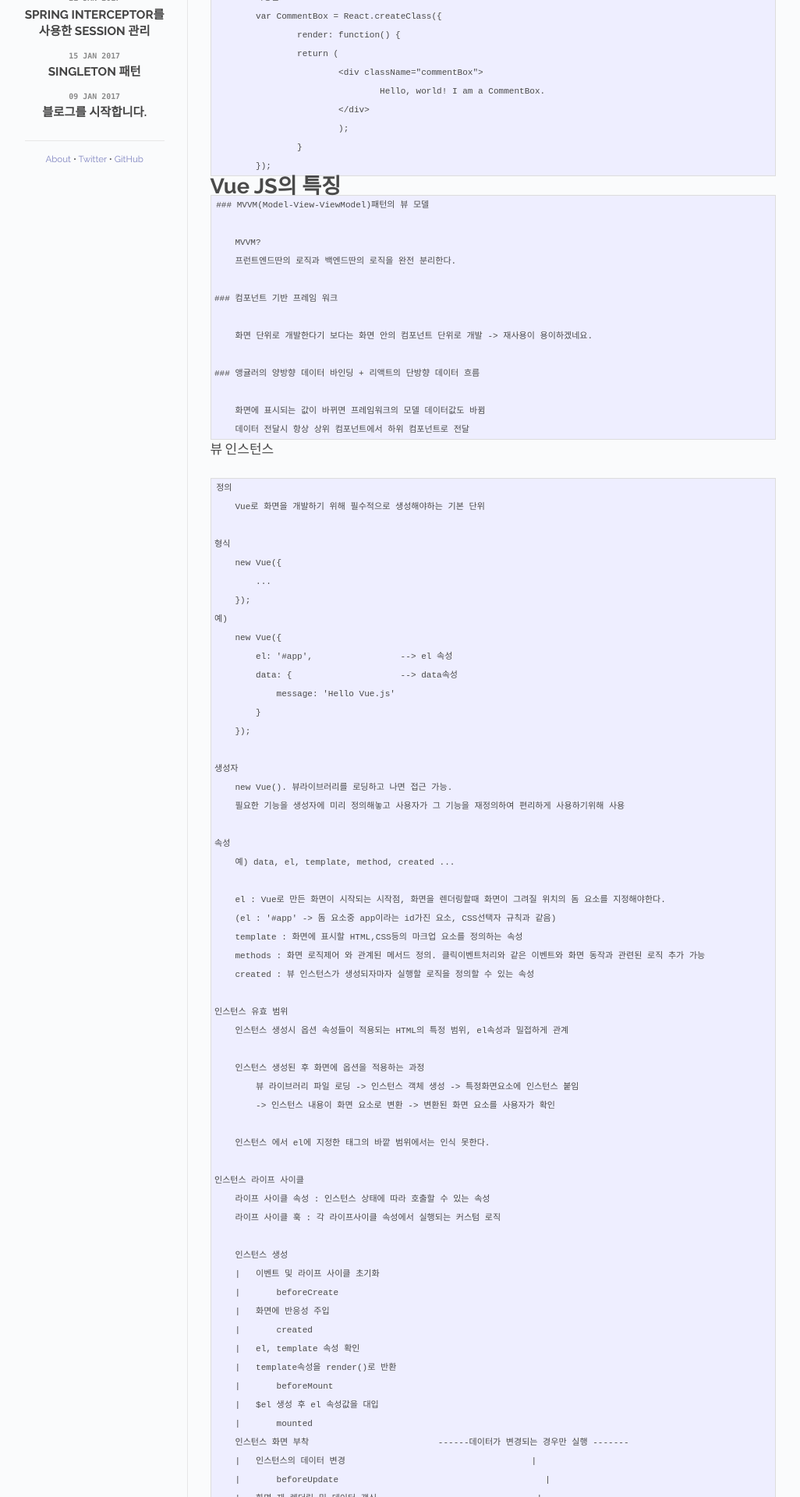
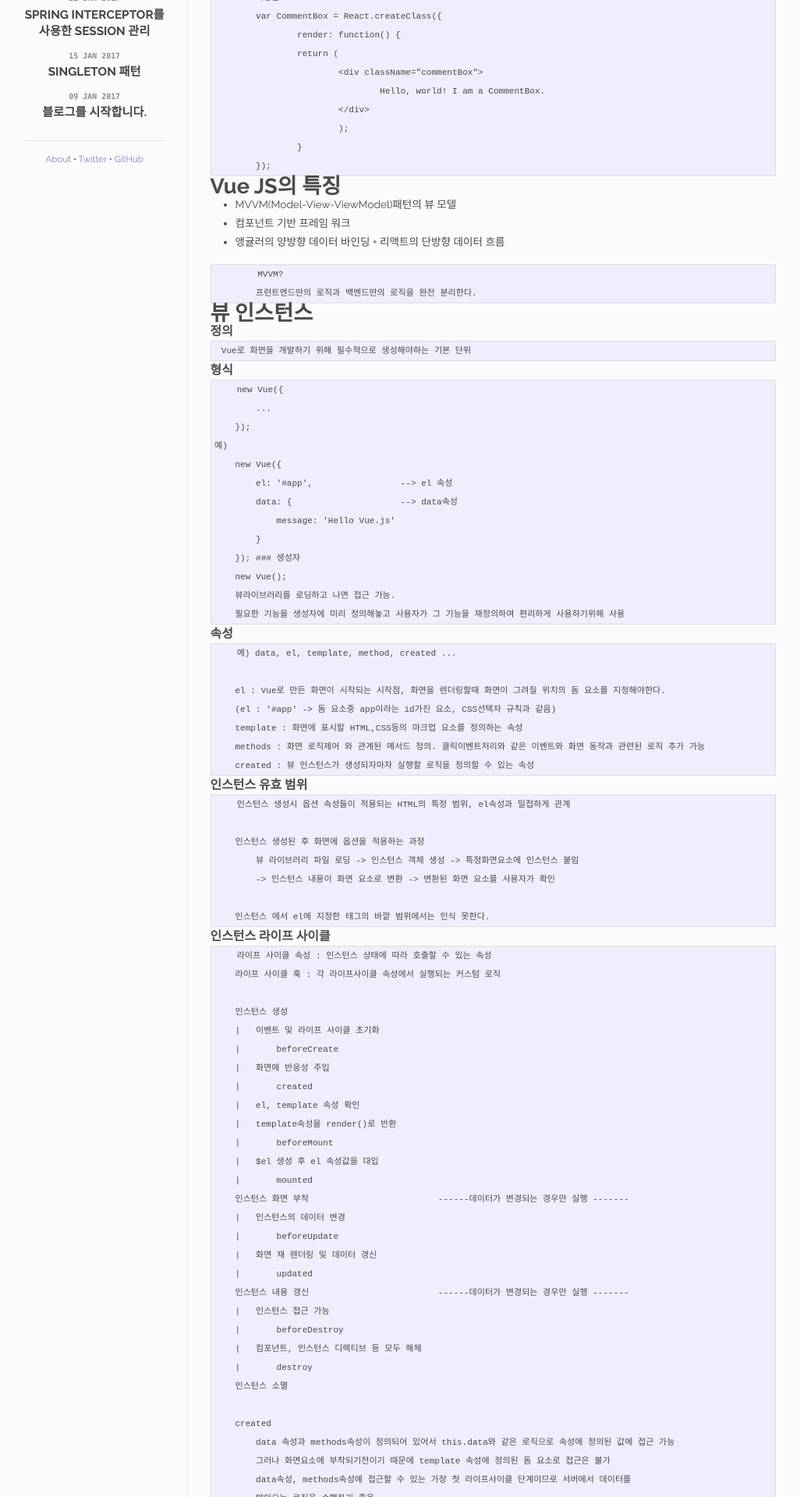
Before and after one commit to ParkJeHyun/ParkJeHyun.github.io, a Jekyll site: the page built from _posts/2018-12-17-VueJS 1~3장.md, in a window 1280 px wide. Shown: the part 849-2769 px from the top of the page at 78% size, without its empty margins (118-1144 px from the left). Built offline with Jekyll 4.4.1, drawn with Linux system fonts in a browser that asks for light colours; comment, search, counter and statistics services are not loaded; some of the changed text lies outside the part shown.

Commit message:
Update 2018-12-17-VueJS 1~3장.md
내용 수정

````diff
--- a/_posts/2018-12-17-VueJS 1~3장.md
+++ b/_posts/2018-12-17-VueJS 1~3장.md
@@ -30,27 +30,21 @@
 
 # Vue JS의 특징
 
-    ### MVVM(Model-View-ViewModel)패턴의 뷰 모델
+* MVVM(Model-View-ViewModel)패턴의 뷰 모델
+* 컴포넌트 기반 프레임 워크
+* 앵귤러의 양방향 데이터 바인딩 + 리액트의 단방향 데이터 흐름
 
+```
         MVVM?
         프런트엔드딴의 로직과 백엔드딴의 로직을 완전 분리한다.
+```
 
-    ### 컴포넌트 기반 프레임 워크
+# 뷰 인스턴스
 
-        화면 단위로 개발한다기 보다는 화면 안의 컴포넌트 단위로 개발 -> 재사용이 용이하겠네요.
+### 정의
+     Vue로 화면을 개발하기 위해 필수적으로 생성해야하는 기본 단위
 
-    ### 앵귤러의 양방향 데이터 바인딩 + 리액트의 단방향 데이터 흐름
-
-        화면에 표시되는 값이 바뀌면 프레임워크의 모델 데이터값도 바뀜
-        데이터 전달시 항상 상위 컴포넌트에서 하위 컴포넌트로 전달
-
-
-뷰 인스턴스
-
-    정의
-        Vue로 화면을 개발하기 위해 필수적으로 생성해야하는 기본 단위
-
-    형식
+### 형식
         new Vue({
             ...
         });
@@ -61,12 +55,12 @@
                 message: 'Hello Vue.js'
             }
         });
-
-    생성자
-        new Vue(). 뷰라이브러리를 로딩하고 나면 접근 가능.
+### 생성자
+        new Vue();
+        뷰라이브러리를 로딩하고 나면 접근 가능.
         필요한 기능을 생성자에 미리 정의해놓고 사용자가 그 기능을 재정의하여 편리하게 사용하기위해 사용
 
-    속성
+### 속성
         예) data, el, template, method, created ...
 
         el : Vue로 만든 화면이 시작되는 시작점, 화면을 렌더링할때 화면이 그려질 위치의 돔 요소를 지정해야한다.
@@ -75,7 +69,7 @@
         methods : 화면 로직제어 와 관계된 메서드 정의. 클릭이벤트처리와 같은 이벤트와 화면 동작과 관련된 로직 추가 가능
         created : 뷰 인스턴스가 생성되자마자 실행할 로직을 정의할 수 있는 속성
 
-    인스턴스 유효 범위
+### 인스턴스 유효 범위
         인스턴스 생성시 옵션 속성들이 적용되는 HTML의 특정 범위, el속성과 밀접하게 관계
 
         인스턴스 생성된 후 화면에 옵션을 적용하는 과정
@@ -84,7 +78,7 @@
 
         인스턴스 에서 el에 지정한 태그의 바깥 범위에서는 인식 못한다.
 
-    인스턴스 라이프 사이클
+### 인스턴스 라이프 사이클
         라이프 사이클 속성 : 인스턴스 상태에 따라 호출할 수 있는 속성
         라이프 사이클 훅 : 각 라이프사이클 속성에서 실행되는 커스텀 로직
 
@@ -99,10 +93,10 @@
         |   $el 생성 후 el 속성값을 대입
         |       mounted
         인스턴스 화면 부착                         ------데이터가 변경되는 경우만 실행 -------
-        |   인스턴스의 데이터 변경                                    |
-        |       beforeUpdate                                        |
-        |   화면 재 렌더링 및 데이터 갱신                               |
-        |       updated                                             |
+        |   인스턴스의 데이터 변경
+        |       beforeUpdate
+        |   화면 재 렌더링 및 데이터 갱신
+        |       updated
         인스턴스 내용 갱신                         ------데이터가 변경되는 경우만 실행 -------
         |   인스턴스 접근 가능
         |       beforeDestroy
@@ -140,7 +134,7 @@
             데이터의 변경 후에 화면 제어 관련된 로직 추가하기 좋음.
             이 단계에서 데이터 값을 변경하게 되면 무한루프에 빠질 수가 있음.(computed, watch와 같은 속성 사용)
 
-뷰 컴포넌트
+## 뷰 컴포넌트
 
     조합하여 화면을 구성할 수 있는 블록
     화면을 빠르게 구조화하여 일관적인 패턴으로 개발 가능
@@ -148,7 +142,7 @@
     뷰에서는 테이블, 리스트, 인풋박스등 과 같은 화면 구성 요소들을 쪼개에 컴포넌트로 관리
     트리 구조와 유사
 
-    전역 컴포넌트
+### 전역 컴포넌트
         등록 : 컴포넌트명은 template속성에서 사용할 HTML 사용자 정의 태그명
             Vue.component('my-component', {
                 template : '<div>전역 컴포넌트 등록</div>'
@@ -159,7 +153,7 @@
                 <my-component></my-component>
             </body>
 
-    지역 컴포넌트
+### 지역 컴포넌트
         등록 :
             var cmp = {
                 template: '<div>지역 컴포넌트 등록</div>'
@@ -171,14 +165,13 @@
                 }
             });
 
-뷰 컴포넌트 통신
+### 뷰 컴포넌트 통신
 
     한 화면을 하나의 View로 간주해서 한 화면의 데이터를 어디서나 호출하던 기존과 달리 뷰는 컴포넌트로 화면을 구성해서
     같은 화면이라도 데이터를 공유할 수 없음.
     컴포넌트 마다 각자의 고유한 유효 범위를 가지기 때문.
 
-    상 하위 컴포넌트 관계
-        부모 - 자식 컴포넌트간의 데이터 전달 방법.
+* 상 하위 컴포넌트 간 통신
 
         부모 -> 자식 props 라는 속성을 전달
         자식 -> 부모 이벤트만 전달 (이벤트와 함께 데이터를 전달하고 시픙면 이벤트의 두번째 인자값이나 이벤트 버스를 활용)
@@ -197,7 +190,8 @@
             부모 HTML코드에 등록한 자식 컴포넌트 태그에 v-on 속성 추가
                 <child-component v-on:이벤트명="상위 컴포넌트의 메서드명"></child=component>
 
-    같은 레벨의 컴포넌트 간 통신
+* 같은 레벨의 컴포넌트 간 통신
+
         공통 상위 컴포넌트로 이벤트 발생 후 공통 상위 컴포넌트에서 2개의 하위 컴포넌트로 props를 내려보냄
         이러면 상위 컴포넌트가 필요없도 통신을 위해서 무조건 만들어야 하는 단점 => 이벤트 버스 사용
 
````
